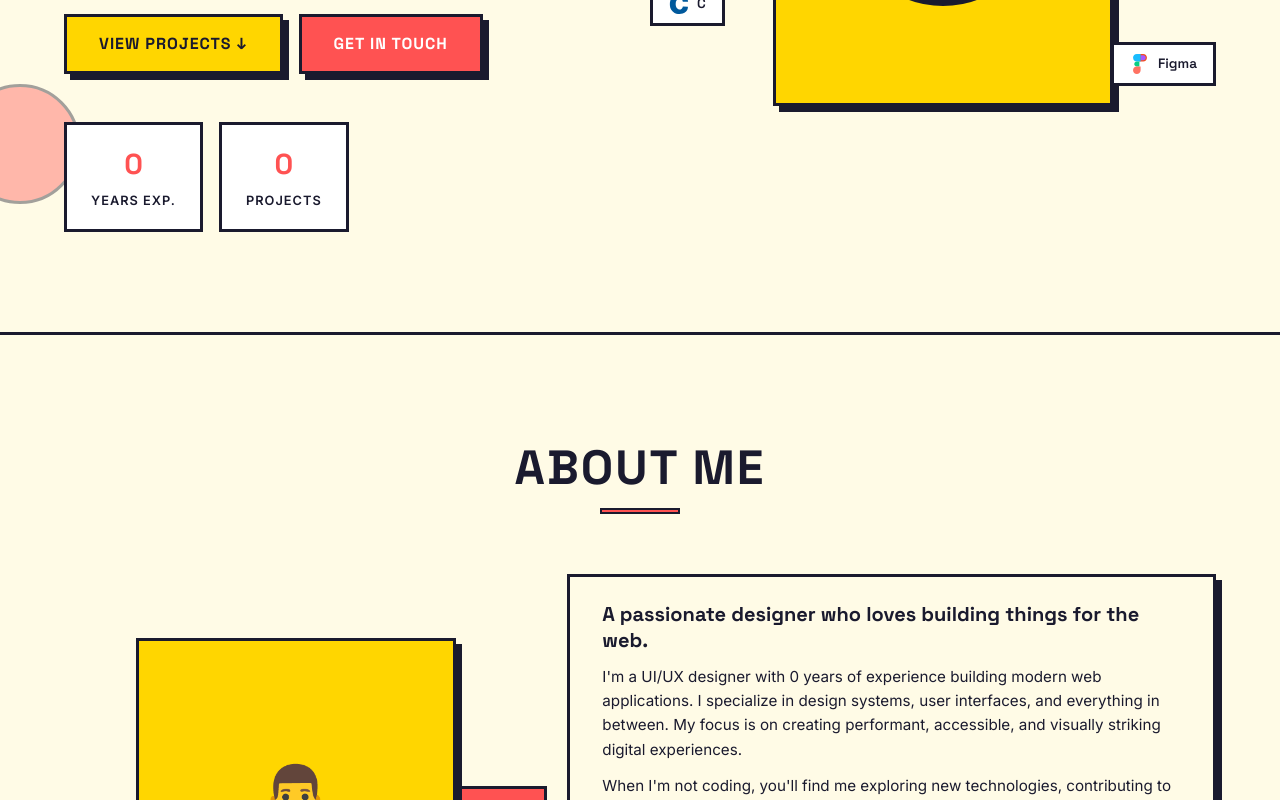
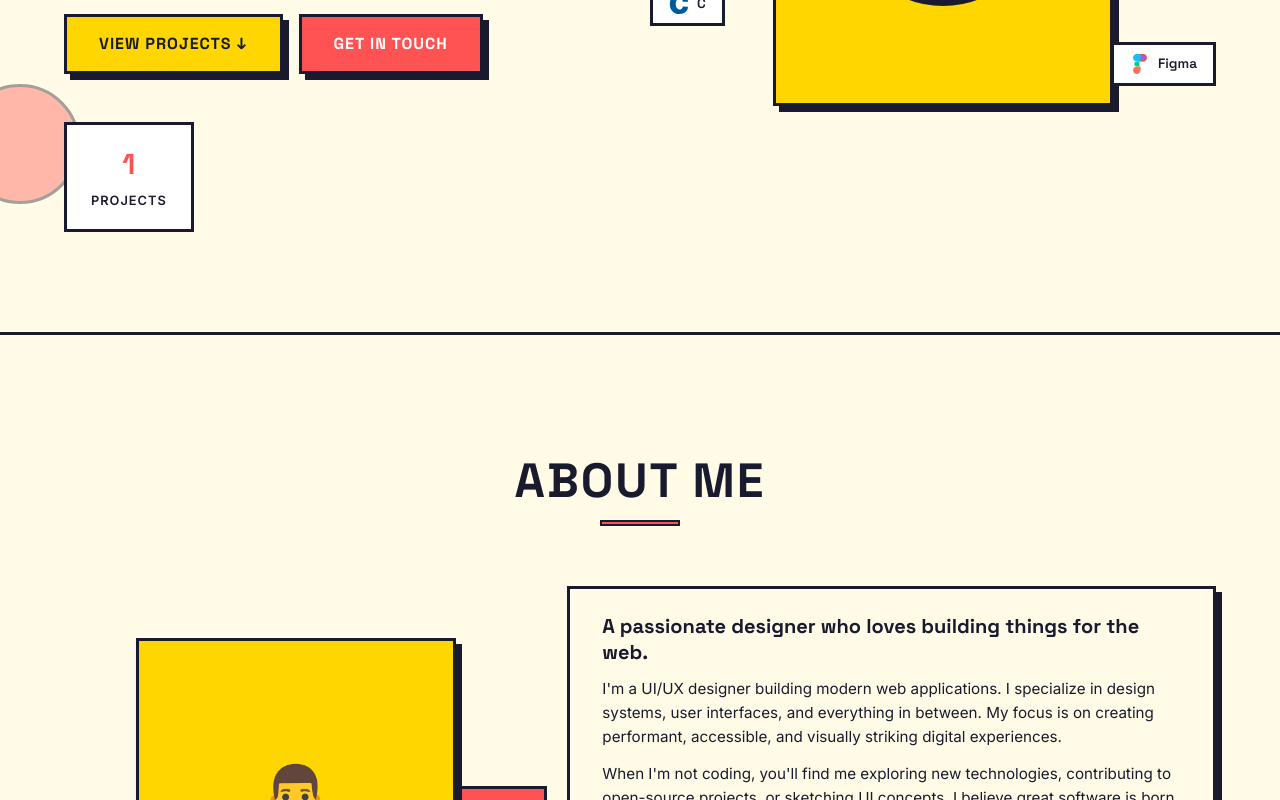
Before and after one commit to jeya-daniel-j/Portfolio, a React (Vite) app: page / in a window 1280 px wide. Shown: the part 520-1320 px from the top of the page. Built offline with nearby package versions, Linux system fonts and the light colour scheme.

Commit message:
Update stats: remove experience and set projects as 1

```diff
--- a/src/components/About.jsx
+++ b/src/components/About.jsx
@@ -24,7 +24,7 @@ export default function About() {
                 A passionate designer who loves building things for the web.
               </h3>
               <p>
-                I'm a UI/UX designer with 0 years of experience building modern web
+                I'm a UI/UX designer building modern web
                 applications. I specialize in design systems, user interfaces, and everything in between.
                 My focus is on creating performant, accessible, and visually striking
                 digital experiences.
--- a/src/components/Hero.jsx
+++ b/src/components/Hero.jsx
@@ -38,11 +38,7 @@ export default function Hero() {
 
           <div className="hero__stats">
             <div className="hero__stat brutal-border">
-              <span className="hero__stat-number">0</span>
-              <span className="hero__stat-label">Years Exp.</span>
-            </div>
-            <div className="hero__stat brutal-border">
-              <span className="hero__stat-number">0</span>
+              <span className="hero__stat-number">1</span>
               <span className="hero__stat-label">Projects</span>
             </div>
           </div>
```
